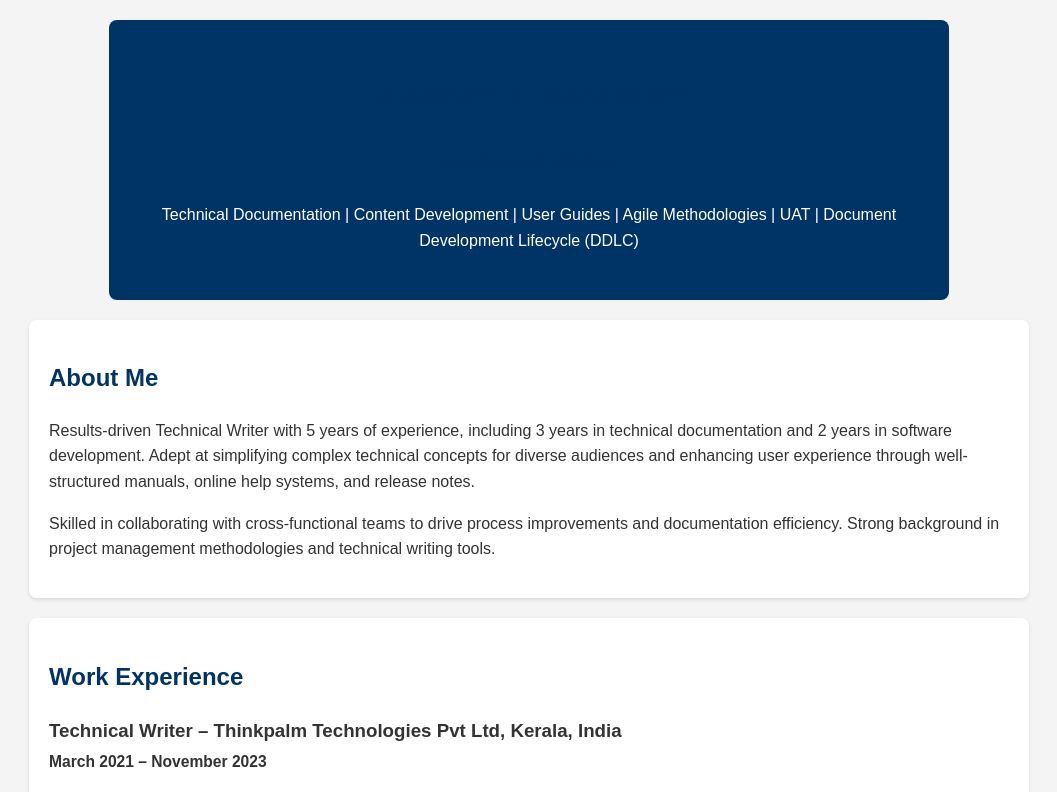
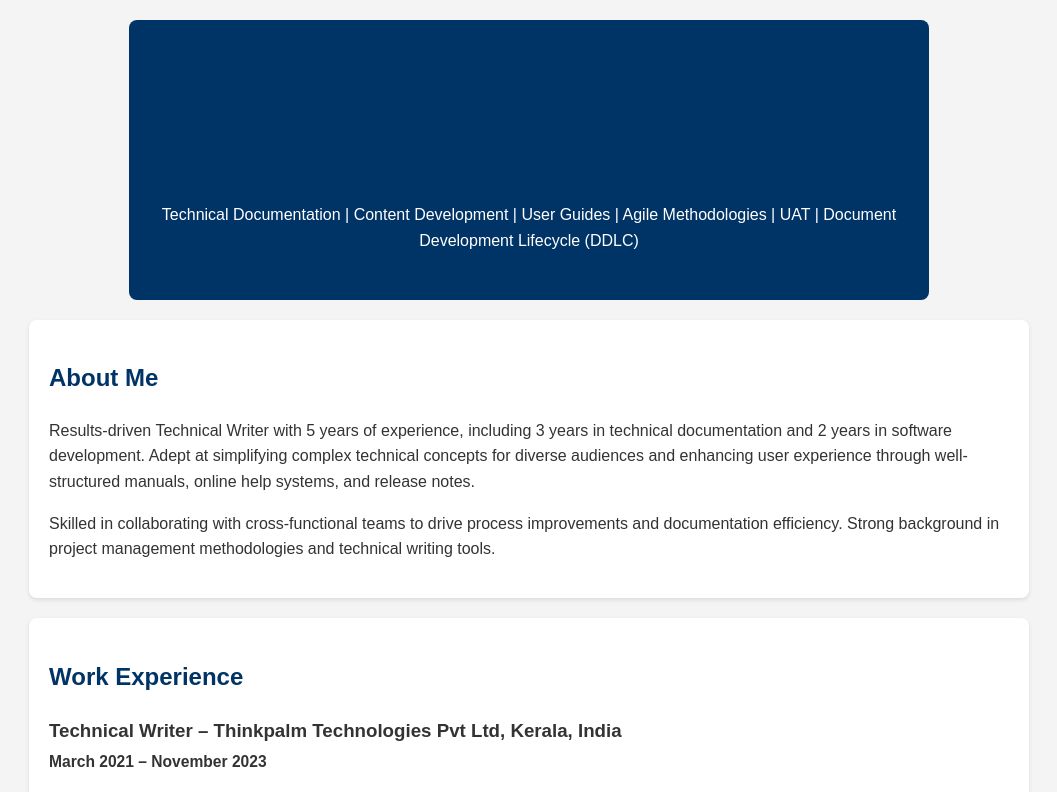
Before and after one commit to Blessy-Sebastian/Blessy-Sebastian.github.io, a plain HTML site: page index.html in a window 1280 px wide. Shown: the top 792 px of the page, without its empty margins (111-1168 px from the left). Drawn offline with Linux system fonts and the light colour scheme.

Commit message:
Update index.html

```diff
--- a/index.html
+++ b/index.html
@@ -13,18 +13,16 @@
       background-color: #f4f4f4;
       color: #333;
     }
-    .container {
-      max-width: 960px;
-      margin: auto;
-      padding: 20px;
+    .header-container {
+      max-width: 800px;
+      margin: 20px auto;
+      padding: 0 15px;
     }
     header {
       background-color: #003366;
       color: white;
       padding: 30px 20px;
       text-align: center;
-      max-width: 800px;
-      margin: 20px auto;
       border-radius: 8px;
     }
     section {
@@ -59,11 +57,13 @@
 </head>
 <body>
 
-  <header>
-    <h1>Blessymol Sebastian</h1>
-    <h2>Technical Writer</h2>
-    <p>Technical Documentation | Content Development | User Guides | Agile Methodologies | UAT | Document Development Lifecycle (DDLC)</p>
-  </header>
+  <div class="header-container">
+    <header>
+      <h1>Blessymol Sebastian</h1>
+      <h2>Technical Writer</h2>
+      <p>Technical Documentation | Content Development | User Guides | Agile Methodologies | UAT | Document Development Lifecycle (DDLC)</p>
+    </header>
+  </div>
 
   <section id="about">
     <h2>About Me</h2>
```
